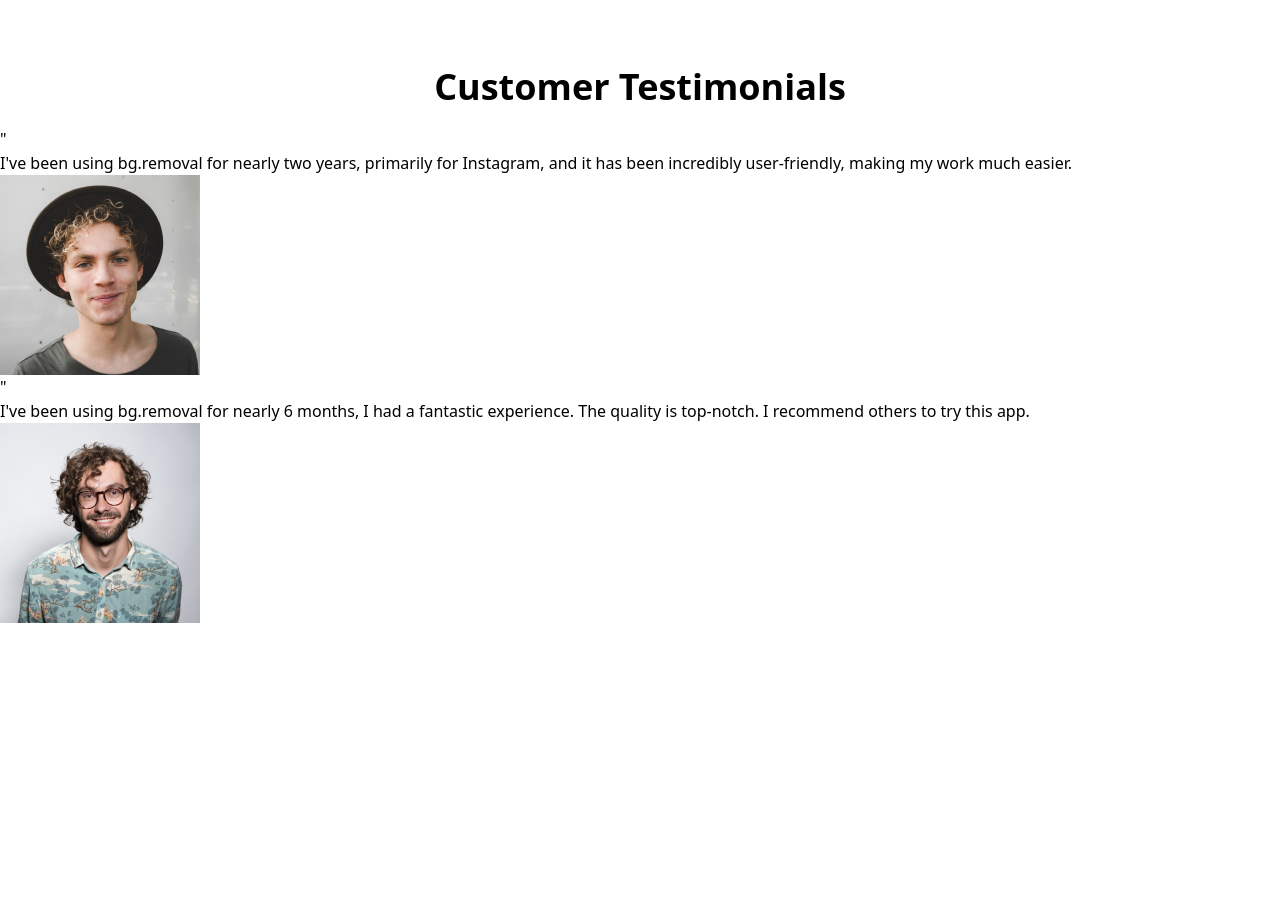
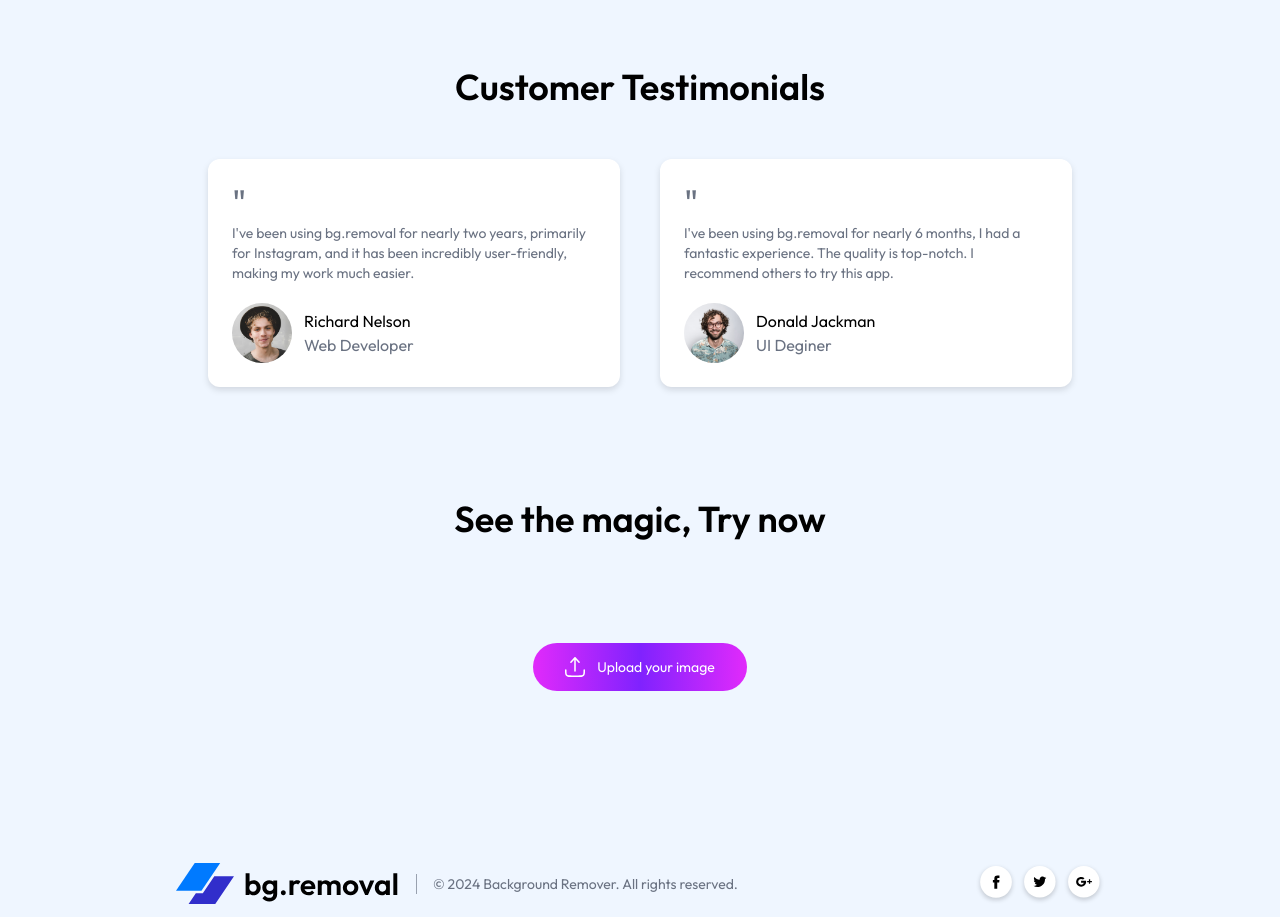
Before and after one commit to saisudhanv/AI-Image-Background-Remover, a React app in the folder client/: page / in a window 1280 px wide. Shown: the part 2120-3037 px from the top of the page. Before the commit the page ends 2743 px from the top, so only its background shows below. Built offline with nearby package versions, Linux system fonts and the light colour scheme; the HTML template or start-up script is replaced by a standard one.

Commit message:
Frontend done

```diff
--- a/client/src/App.jsx
+++ b/client/src/App.jsx
@@ -5,10 +5,11 @@
 import BuyCredit from './pages/BuyCredit'
 import Navbar from './components/Navbar'
 import Header from './components/Header'
+import Footer from './components/Footer'
 
 const App = () => {
   return (
-    <div>
+    <div className='min-h-screen bg-blue-50'>
       <Navbar />
       <Routes>
         <Route path='/' element={<Home />} />
@@ -16,6 +17,7 @@
         <Route path='buy' element={<BuyCredit />} />
         <Route path='header' element={<Header />} />
       </Routes>
+      <Footer />
     </div>
   )
 }
--- /dev/null
+++ b/client/src/components/Footer.jsx
@@ -0,0 +1,20 @@
+import React from 'react'
+import { assets } from '../assets/assets'
+
+function Footer() {
+  return (
+    <div className='flex items-center justify-between gap-4 px-4 lg:px-44 py-3'>
+        <img src={assets.logo} alt="logo" />
+        <p className='flex-1 border-l border-gray-400 pl-4 text-sm text-gray-500 max-sm:hidden'>© 2024 Background Remover. All rights reserved.</p>
+
+        <div className='flex gap-1 hover:cursor-pointer'>
+            <img width={40} src={assets.facebook_icon} alt="" />
+            <img width={40}  src={assets.twitter_icon} alt="" />
+            <img width={40} src={assets.google_plus_icon} alt="" />
+        </div>
+
+     </div>
+  )
+}
+
+export default Footer
--- a/client/src/components/Testimonials.jsx
+++ b/client/src/components/Testimonials.jsx
@@ -6,16 +6,16 @@
     <div>
         <h1 className='text-center text-2xl md:text-3xl lg:text-4xl mt-4 font-semibold py-5'>Customer Testimonials</h1>
 
-        <div>
+        <div className='grid grid-cols-1 md:grid-cols-2 gap-10 max-w-4xl mx-auto px-4 py-8'>
             {testimonialsData.map((item,index) => (
-                <div key={index}>
-                    <p>"</p>
-                    <p>{item.text}</p>
-                <div>
-                    <img src={item.image} alt="" />
+                <div className='bg-white rounded-xl p-6 drop-shadow-md max-w-lg m-auto hover:scale-105 transition-all duration-700' key={index}>
+                    <p className='text-4xl text-gray-500'>"</p>
+                    <p className='text-sm text-gray-500'>{item.text}</p>
+                <div className='flex items-center gap-3 mt-5'>
+                    <img className='w-15 rounded-full' src={item.image} alt="" />
                     <div>
-                        <p>{}</p>
-                        <p>{}</p>
+                        <p>{item.author}</p>
+                        <p className='text-gray-500'>{item.jobTitle}</p>
                 </div>
                 </div>
                 </div>
--- /dev/null
+++ b/client/src/components/Upload.jsx
@@ -0,0 +1,20 @@
+import React from 'react'
+import { assets } from '../assets/assets'
+
+function Upload() {
+  return (
+    <div className='pb-16'>
+        <h1 className='text-center text-2xl md:text-3xl lg:text-4xl mt-4 font-semibold py-6 md:py-16'>See the magic, Try now</h1>
+
+            <div className='text-center mb-24'>
+                <input type='file' name='' id='upload2' hidden />
+                <label className='inline-flex gap-3 px-8 py-3.5 mt-10 rounded-full cursor-pointer bg-gradient-to-r from via-violet-600 to bg-fuchsia-500 m-auto hover:scale-105 transition-all duration-700' htmlFor='upload2'>
+                    <img width={20} src={assets.upload_btn_icon} alt='upload' />
+                    <p className='text-white text-sm'>Upload your image</p>
+                </label>
+            </div>
+    </div>
+  )
+}
+
+export default Upload
--- a/client/src/index.css
+++ b/client/src/index.css
@@ -1,4 +1,10 @@
+@import url('https://fonts.googleapis.com/css2?family=Outfit:wght@100..900&display=swap');
 @import "tailwindcss";
+
+*{
+    font-family: Outfit;
+}
+
 
 .slider{
     -webkit-appearance:none;
@@ -15,3 +21,7 @@
     background-repeat: no-repeat;
     background-size: cover;
 }
+
+.bg-layer{
+    background-image: url(/bg_layer.png);
+}
--- a/client/src/pages/BuyCredit.jsx
+++ b/client/src/pages/BuyCredit.jsx
@@ -1,8 +1,26 @@
 import React from 'react'
+import { assets, plans } from '../assets/assets'
 
 function BuyCredit() {
   return (
-    <div>BuyCredit</div>
+    <div className='min-h-[80vh] text-center pt-14 mb-10'>
+       <button className='border border-gray-400 px-10 py-2 rounded-full mb-6'>Our plans</button>
+       <h1 className='text-center text-2xl md:text-3xl lg:text-4xl mt-4 font-semibold mb-6 sm:mb-10'>Choose the right plan for you</h1>
+
+       <div className='flex flex-wrap justify-center gap-6 text-left'>
+        {plans.map((item,index) =>(
+          <div className='bg-white drop-shadow-sm border rounded-lg py-12 px-8 text-gray-700 hover:scale-105 transition-all duration-500' key={index}>
+            <img width={40} src={assets.logo_icon} alt="icon" />
+            <p className='mt-3 font-semibold'>{item.id}</p>
+            <p className='mt-3 text-gray-500 text-sm mb-3'>{item.desc}</p>
+            <p>
+              <span className='font-bold text-3xl'>${item.price}</span> / {item.credits} Credits
+            </p>
+            <button className='w-full bg-gray-800 text-white mt-8 text-sm rounded-md py-2.5 min-w-52 hover:cursor-pointer'>Purchase</button>
+          </div>
+        ))}
+       </div>
+    </div>
   )
 }
 
--- a/client/src/pages/Home.jsx
+++ b/client/src/pages/Home.jsx
@@ -3,6 +3,7 @@
 import Steps from '../components/Steps'
 import Bgslider from '../components/Bgslider'
 import Testimonials from '../components/Testimonials'
+import Upload from '../components/Upload'
 
 function Home() {
   return (
@@ -11,6 +12,8 @@
       <Steps />
       <Bgslider />
       <Testimonials />
+      <Upload />
+
     </div>
   )
 }
--- a/client/src/pages/Result.jsx
+++ b/client/src/pages/Result.jsx
@@ -1,8 +1,47 @@
 import React from 'react'
+import { assets } from '../assets/assets'
 
 function Result() {
   return (
-    <div>result</div>
+    <div className='mx-4 my-3 lg:mx-44 mt-14 min-h-[75vh]'>
+
+      <div className='bg-white rounded-lg px-8 py-6 drop-shadow-sm'>
+
+
+        <div className='flex flex-col sm:grid grid-cols-2 gap-8'>
+
+          <div>
+
+            <p className='font-semibold text-gray-600 mb-2'>Original</p>
+            <img className='rounded-md border' src={assets.image_w_bg} alt="with bg" />
+
+          </div>
+
+          <div>
+            <p className='font-semibold text-gray-600 mb-2'>Background removed</p>
+            <div className='rounded-md border border-gray-300 relative bg-layer overflow-hidden'>
+              <img src={assets.image_wo_bg} alt="without bg" />
+
+              {/* <div className='absolute right-1/2 bottom-1/2 transform translate-x-1/2 translate-y-1/2'>
+                <div className='border-4 border-violet-600 rounded-full h-12 w-12 border-t-transparent animate-spin'>
+
+                </div>
+              </div> */}
+            </div>
+
+          </div>
+
+        </div>
+
+        <div className='flex justify-center sm:justify-end items-center flex-wrap gap-4 mt-6'>
+          <button className='px-8 py-2.5 text-violet-600 text-sm border border-violet-600 rounded-full hover:scale-105  transition-all duration-700'>Try another image</button>
+          <a className='px-8 py-2.5 text-white text-sm bg-gradient-to-r from-violet-600 to-fuchsia-500 rounded-full hover:scale-105  transition-all duration-700' href="">Download image</a>
+        </div>
+
+
+      </div>
+
+    </div>
   )
 }
 
```
